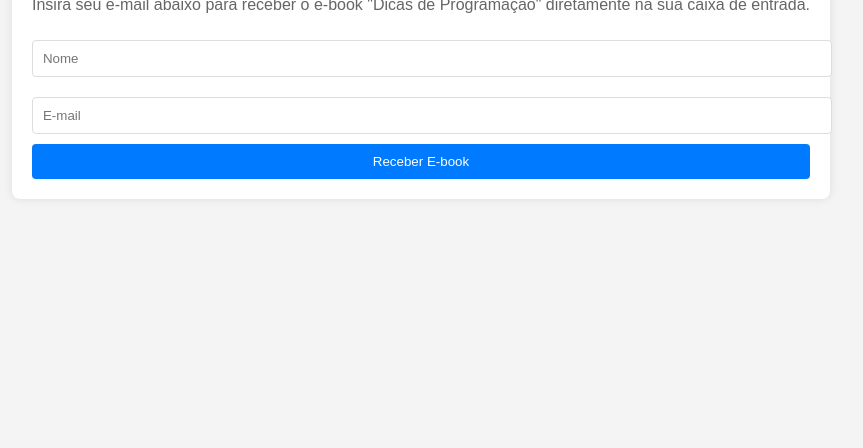
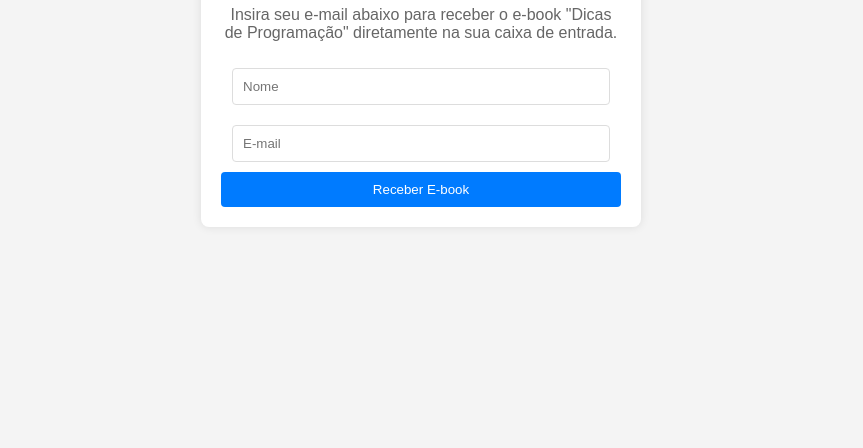
Before and after one commit to KaioxDev/lead-capture-inicial, a plain HTML site: page index.html in a window 1280 px wide. Shown: the part 352-800 px from the top of the page, without its empty margins (219-1082 px from the left). Drawn offline with Linux system fonts and the light colour scheme.

Commit message:
css Ajuste container e input

```diff
--- a/styles.css
+++ b/styles.css
@@ -14,6 +14,10 @@ body {
     padding: 20px;
     border-radius: 8px;
     box-shadow: 0px 0px 10px rgba(0, 0, 0, 0.1);
+    max-width: 400px;
+    /* Defina uma largura máxima para o contêiner */
+    width: 100%;
+    /* Garante que o contêiner ocupe toda a largura disponível dentro da max-width */
 }
 
 h1 {
@@ -25,11 +29,14 @@ body {
 }
 
 input {
-    width: 100%;
+    width: calc(100% - 22px);
+    /* Ajuste a largura para deixar espaço para as bordas e padding */
     padding: 10px;
     margin: 10px 0;
     border: 1px solid #ddd;
     border-radius: 4px;
+    box-sizing: border-box;
+    /* Isso garante que padding e border estão incluídos na largura definida */
 }
 
 button {
```
Lines whose indentation alone changed are shown as unchanged.
